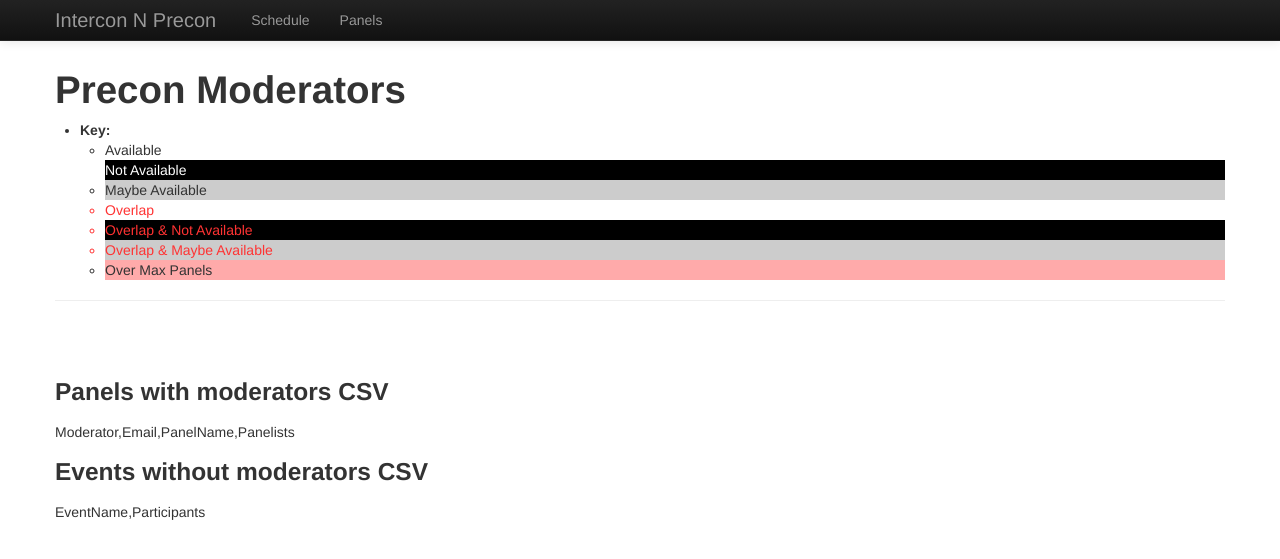
After one commit to nbudin/precon-project, a Django app: template precon_project/templates/precon/moderator_list.html in a window 1280 px wide. The commit adds this page. Shown: the top 559 px of the page. Run offline with Django 3.2, Linux system fonts and the light colour scheme; the template is opened without the code that fills it, so the values that code supplies are empty; parts of the project's set-up code (start-up, migrations or seed data) failed here and were passed over.

Commit message:
moderator list

```diff
--- a/precon_project/precon_project/urls.py
+++ b/precon_project/precon_project/urls.py
@@ -36,5 +36,6 @@ urlpatterns = patterns('',
     url(r'^schedule/panels/(?P<nonce>[\da-z]+)/$', 'precon.views.panel_list', name='panel_list'),
     url(r'^schedule/panels/$', 'precon.views.panel_list', name='panel_list'),
     url(r'^schedule/panelists/$', 'precon.views.panelist_list', name='panelist_list'),
+    url(r'^schedule/moderators/$', 'precon.views.moderator_list', name='moderator_list'),
 
 )
--- /dev/null
+++ b/precon_project/templates/precon/moderator_list.html
@@ -0,0 +1,100 @@
+{% extends "base.html" %}
+
+{% block title %}Precon Moderators{% endblock %}
+
+{% block extra_css %}
+<style>
+    li.overmax {
+        background-color: #faa;
+    }
+    li.overlap {
+        color: #f33;
+    }
+    li.not-available {
+        background-color: #000;
+        color: #fff;
+    }
+    li.maybe-available {
+        background-color: #ccc;
+    }
+    li.not-available.overlap {
+        background-color: #000;
+        color: #f33;
+    }
+</style>
+{% endblock %}
+
+{% block page_title %}Precon Moderators{% endblock %}
+
+{% block content %}
+
+{% if request.user.is_staff %}<p><a href="{% url 'staff_dashboard' %}">Back to staff dashboard</a></p>{% endif %}
+
+<ul>
+<li><b>Key:</b>
+<ul>
+<li class="">Available</li>
+<li class="not-available">Not Available</li>
+<li class="maybe-available">Maybe Available</li>
+<li class="overlap">Overlap</li>
+<li class="overlap not-available">Overlap &amp; Not Available</li>
+<li class="overlap maybe-available">Overlap &amp; Maybe Available</li>
+<li class="overmax">Over Max Panels</li>
+</ul>
+</li>
+</ul>
+
+<hr />
+
+<ul>
+{% for panelist in panelists %}
+    {% with count_panels_moderating=panelist.panels_moderating.count %}
+    {% if count_panels_moderating > 0 %}
+    <li>{{panelist}} ({{count_panels_moderating}}):
+        <ul>
+            {% for slot, panels in panelist.panels_moderating_by_slot %}
+                {% for panel in panels %}
+                    <li class="
+                    {% if panels.count > 1 %}
+                        overlap
+                    {% endif %}
+                    {% if slot not in panelist.participant.slots_maybe.all and slot not in panelist.participant.slots_available.all %}
+                        not-available
+                    {% elif slot in panelist.participant.slots_maybe.all and slot not in panelist.participant.slots_available.all %}
+                        maybe-available
+                    {% endif %}
+                    ">
+                    {{slot}} - {{panel.name}}
+                    </li>
+                {% endfor %}
+            {% endfor %}
+        </ul>
+    </li>
+    {% endif %}
+    {% endwith %}
+{% endfor %}
+</ul>
+
+<br />
+<br />
+{# ugly but effective #}
+
+<h3>Panels with moderators CSV</h3>
+Moderator,Email,PanelName,Panelists<br />
+{% for panel in panels %}
+{% if panel.moderator %}
+{{panel.moderator.name}},{{panel.moderator.participant.email}},{{panel.name}},&quot;{{panel.panelists_as_email_html|join:', '}}&quot;<br />
+{% endif %}
+{% endfor %}
+
+<h3>Events without moderators CSV</h3>
+EventName,Participants<br />
+{% for panel in panels %}
+{% if not panel.moderator %}
+{{panel.name}},&quot;{{panel.panelists_as_email_html|join:', '}}&quot;<br />
+{% endif %}
+{% endfor %}
+
+{% if request.user.is_staff %}<p><a href="{% url 'staff_dashboard' %}">Back to staff dashboard</a></p>{% endif %}
+
+{% endblock %}
--- a/precon_project/templates/precon/staff_dashboard.html
+++ b/precon_project/templates/precon/staff_dashboard.html
@@ -25,6 +25,7 @@
         <ul>
         <li><a href="{% url 'panel_list' %}">Panels</a></li>
         <li><a href="{% url 'panelist_list' %}">Panelists</a></li>
+        <li><a href="{% url 'moderator_list' %}">Moderators</a></li>
         </ul>
     </ul>
 
```
Also changed, not shown: precon_project/precon/models.py (+9 -0 lines), precon_project/precon/views.py (+14 -0 lines).
